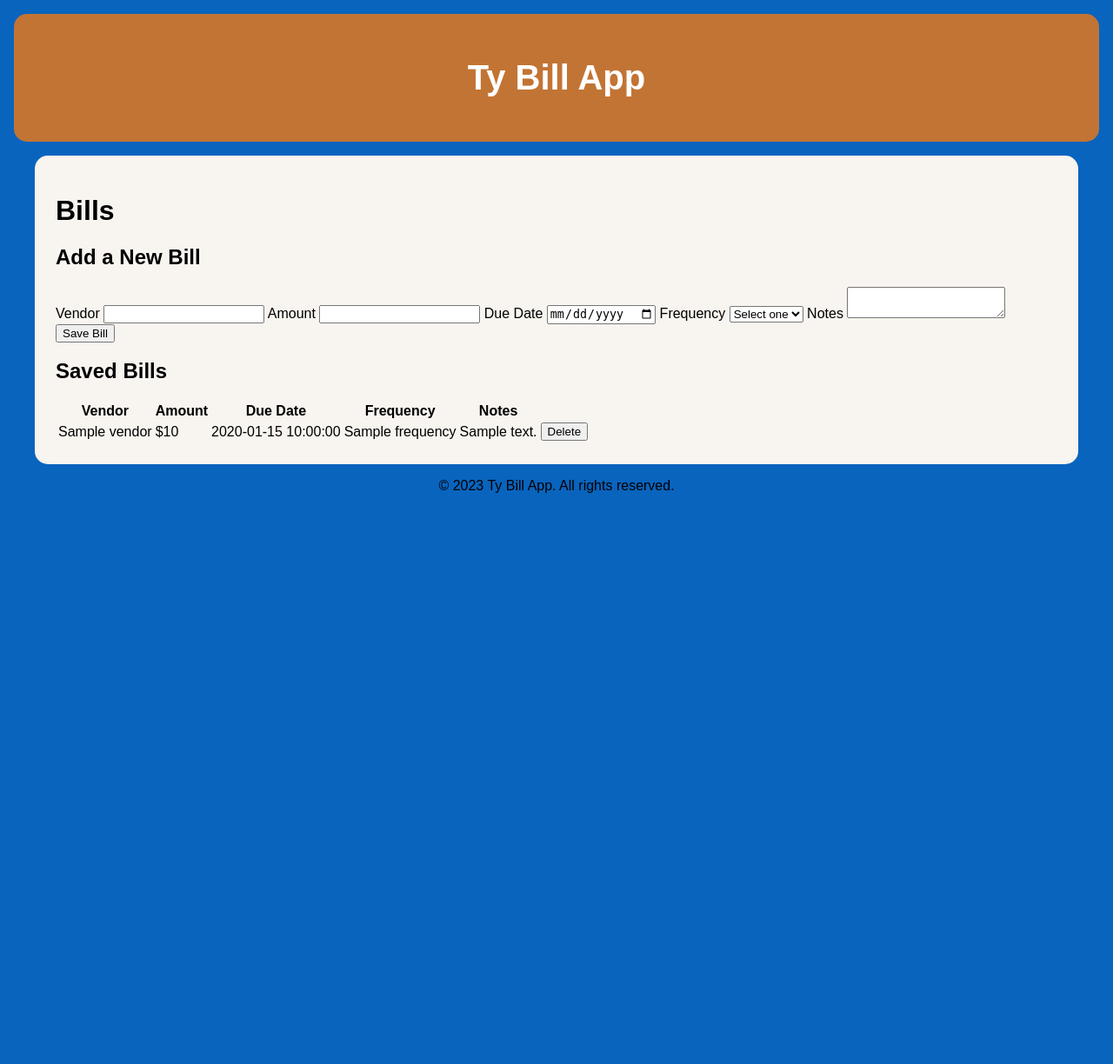
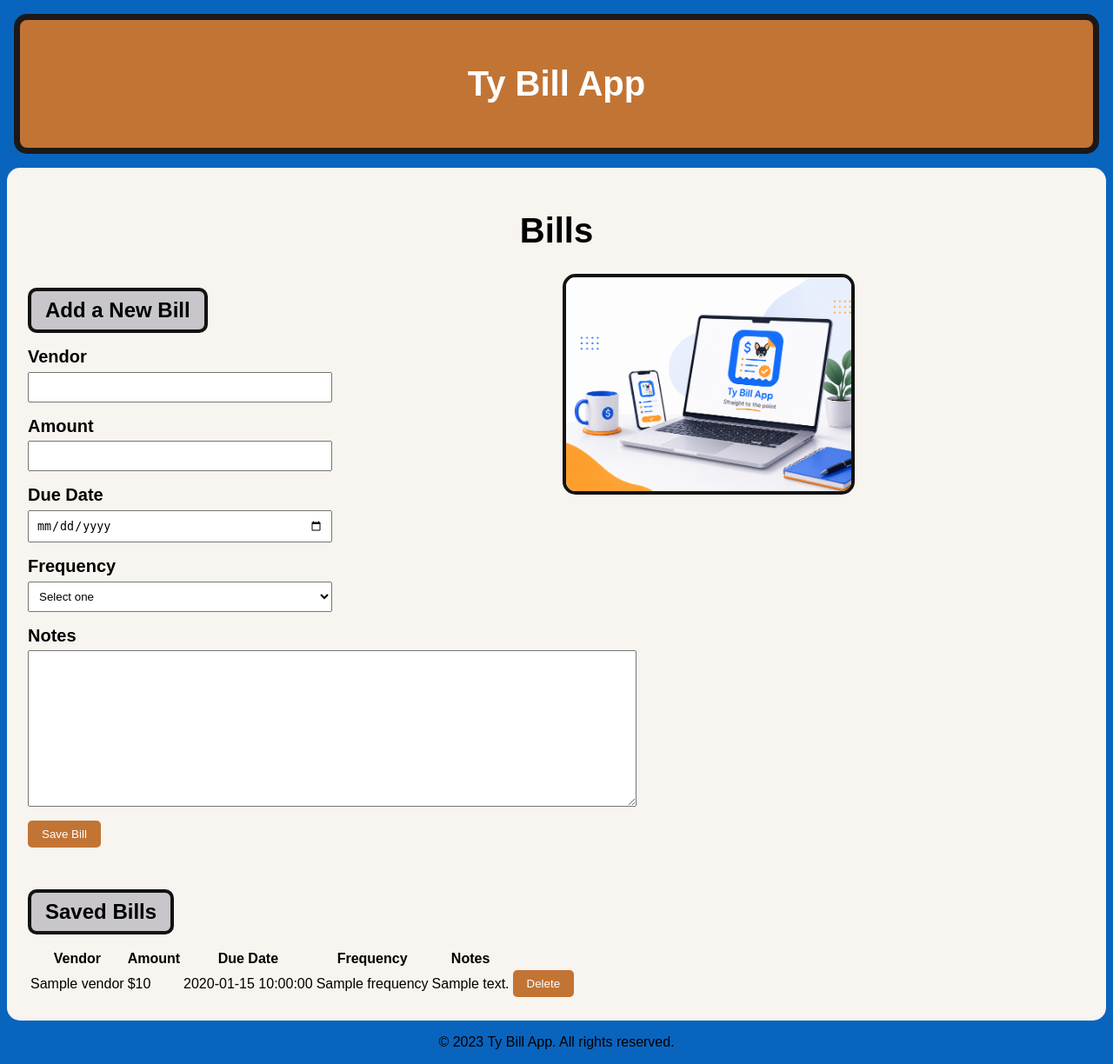
Before and after one commit to THELEGED93/ty-bill-app, a Flask app: template templates/bills.html in a window 1280 px wide. Shown: the whole page at 87% size. Before the commit the page ends 567 px from the top, so only its background shows below. Run offline with Flask 3, Linux system fonts and the light colour scheme; the template is opened without the code that fills it: most values are stand-ins (such as "Sample title", 1, 10 or a date in 2020).

Commit message:
Front dev improvments

```diff
--- a/static/style.css
+++ b/static/style.css
@@ -5,6 +5,7 @@ header {
     margin: 1rem;
     border-radius: 15px;
     text-align: center;
+    border: 7px solid #1b1919;
 
 }
 
@@ -24,8 +25,112 @@ footer {
 
 main {
     background-color: #f8f4ef;
-    max-width: 90%;
+    max-width: 95%;
     padding: 1.5rem;
     margin: 1rem auto;
     border-radius: 15px;
+    position: relative;
+    min-height: 500px;
 }
+.bill-logo-side {
+    position: absolute;
+    top: 1.0rem;
+    right: 2.5rem;
+    width: 27%;
+    max-width: 30%;
+    height: auto;
+}
+
+img {
+    max-width: 20%;
+    height: 10%;
+    display: block;
+    margin: 0 auto;
+    border-radius: 15px;
+    border: 7px solid #0a0a09;
+}
+
+h1 {
+    font-size: 2.5rem;
+    text-align: center;
+}
+
+label {
+    font-size: 20px;
+    font-weight: bold;
+}
+
+h2 {
+    font-size: 1.5rem;
+    margin-top: 1rem;
+    border-bottom: 2px solid #c27434;
+}
+
+.section-title {
+    display: inline-block;
+    background-color: #c8c6ca;
+    padding: 0.5rem 1rem;
+    border-radius: 10px;
+    border: 4px solid rgb(19, 18, 18);
+    margin-bottom: 1rem;
+}
+.bill-form {
+    display: flex;
+    flex-direction: column;
+    width: 350px;
+}
+
+.form-group {
+    display: flex;
+    flex-direction: column;
+    margin-bottom: 1rem;
+}
+
+.form-group label {
+    margin-bottom: 0.35rem;
+    font-weight: bold;
+}
+
+.form-group input,
+.form-group select {
+    width: 350px;
+    padding: 0.5rem;
+    box-sizing: border-box;
+}
+
+.form-group textarea {
+    width: 700px;
+    height: 180px;
+    padding: 0.5rem;
+    box-sizing: border-box;
+    resize: vertical;
+}
+
+button {
+    background-color: #c27434;
+    color: white;
+    padding: 0.5rem 1rem;
+    border: none;
+    border-radius: 5px;
+    cursor: pointer;
+}
+
+.top-section {
+    display: flex;
+    justify-content: space-between;
+    align-items: flex-start;
+    margin-bottom: 2rem;
+}
+
+.form-area {
+    width: 350px;
+}
+
+.bill-logo-side {
+    position: static;
+    border: 4px solid rgb(19, 18, 18);
+    border-radius: 15px;
+    width: 27%;
+    max-width: 30%;
+    height: auto;
+}
--- a/templates/bills.html
+++ b/templates/bills.html
@@ -3,19 +3,28 @@
 {% block content %}
 <h1>Bills</h1>
 
-<h2>Add a New Bill</h2>
+<div class="top-section">
+
+    <div class="form-area">
+
+        <h2 class="section-title">Add a New Bill</h2>
 
         <form method="POST" action="/bills">
-
+            <div class="form-group">
                 <label for="vendor">Vendor</label>
                 <input type="text" id="vendor" name="vendor" required>
+            </div>
 
+        <div class="form-group">
             <label for="amount">Amount</label>
             <input type="number" id="amount" name="amount" step="0.01" required>
+        </div>
 
+        <div class="form-group">
             <label for="due_date">Due Date</label>
             <input type="date" id="due_date" name="due_date" required>
-
+        </div>
+        <div class="form-group">
             <label for="frequency">Frequency</label>
             <select id="frequency" name="frequency" required>
                 <option value="">Select one</option>
@@ -24,14 +33,23 @@
                 <option value="yearly">Yearly</option>
                 <option value="one-time">One-time</option>
             </select>
-
+        </div>
+        <div class="form-group">
             <label for="notes">Notes</label>
             <textarea id="notes" name="notes"></textarea>
-
+        </div>
     <button type="submit">Save Bill</button>
         </form>
 
-<h2>Saved Bills</h2>
+    </div>
+
+    <img class="bill-logo-side"
+            src="{{ url_for('static', filename='form_logo.jpeg') }}"
+            alt="Ty Bill App logo">
+
+</div>
+
+<h2 class="section-title">Saved Bills</h2>
 
 <table>
     <thead>
```
Also changed, not shown: static/form_logo.jpeg (added), static/ty_bill_app_logo.png (added). Lines whose indentation alone changed are shown as unchanged.
